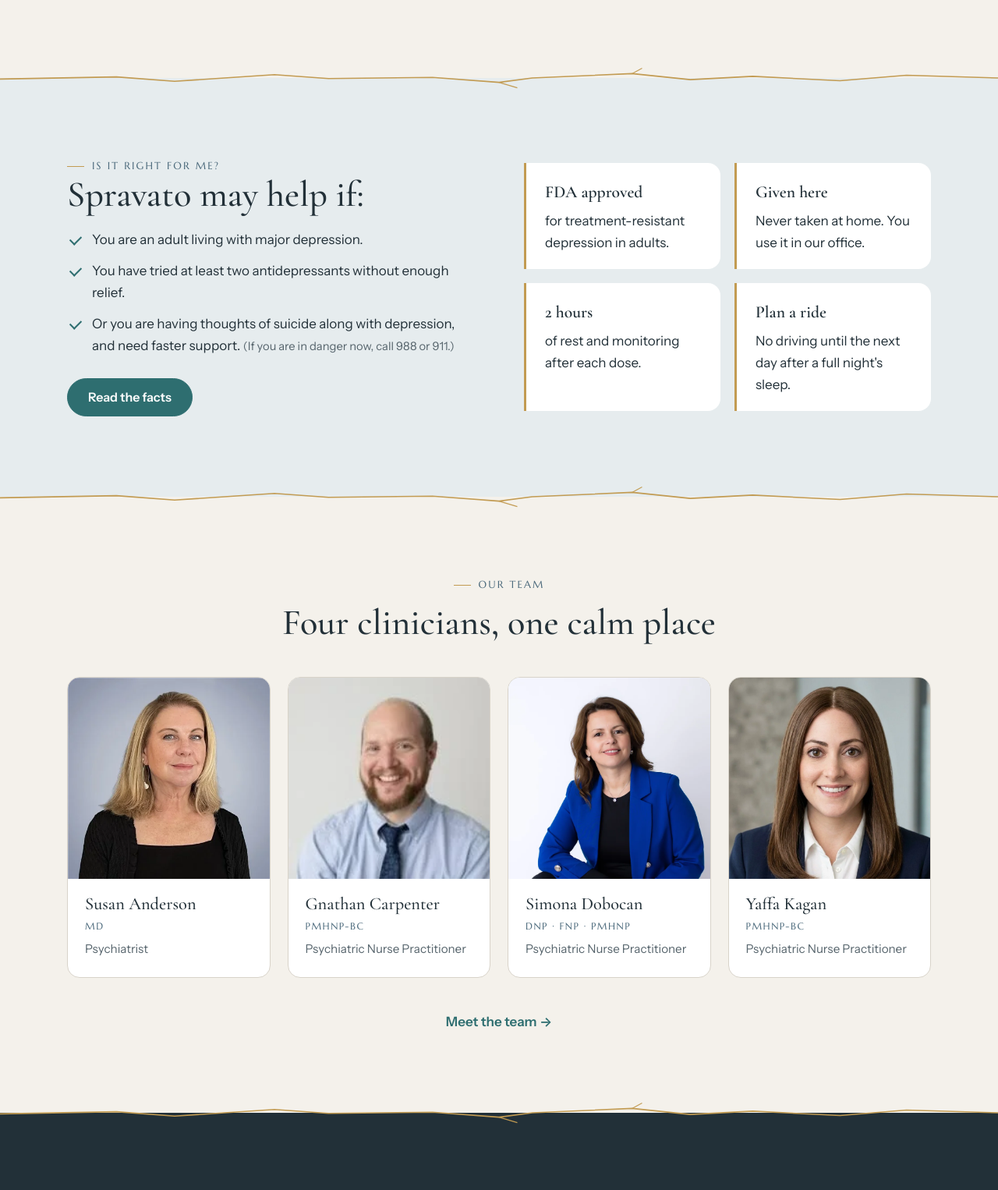
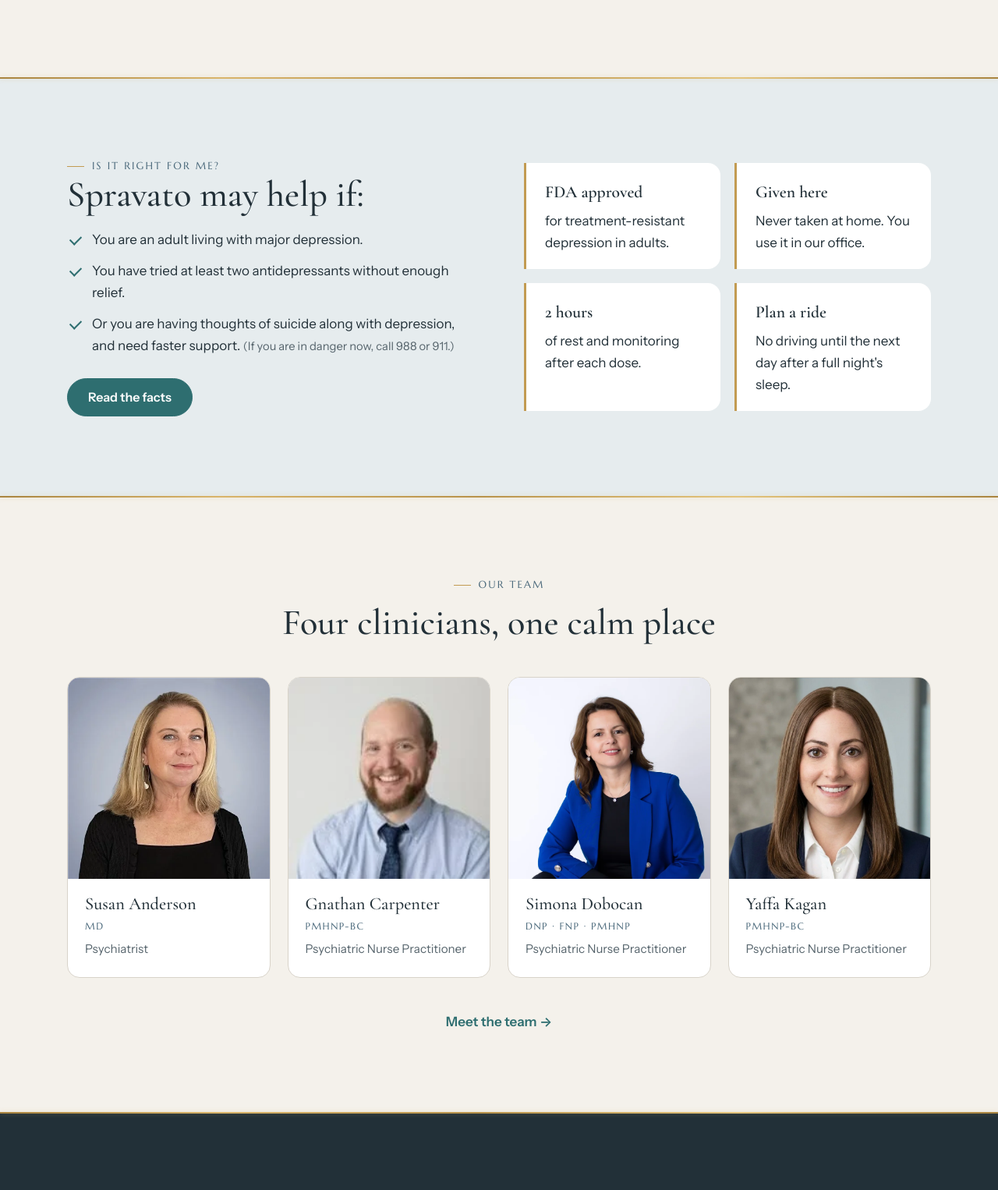
Before and after one commit to ryenellis-dev/kintsugi-psychiatry-preview, a plain HTML site: page index.html in a window 1280 px wide. Shown: the part 1391-2917 px from the top of the page at 78% size. Drawn offline with nearby package versions, Linux system fonts and the light colour scheme.

Commit message:
Straight gold seams where colors meet, crack above the CTA band, center the K mark
Co-Authored-By: Claude Opus 5.5 <noreply@anthropic.com>

```diff
--- a/index.html
+++ b/index.html
@@ -62,7 +62,7 @@
   </div>
 </section>
 
-<svg class="seam" viewBox="0 0 1200 40" preserveAspectRatio="none" aria-hidden="true"><path d="M0 22 L140 18 L210 26 L330 14 L395 21 L520 19 L600 28 L640 20 L760 12 L830 23 L905 17 L1010 25 L1090 15 L1200 20"/><path class="branch" d="M600 28 L622 38"/><path class="branch" d="M760 12 L772 2"/></svg>
+<div class="seam-line" aria-hidden="true"></div>
 <section class="band-mist">
   <div class="wrap split">
     <div>
@@ -83,7 +83,7 @@
     </div>
   </div>
 </section>
-<svg class="seam" viewBox="0 0 1200 40" preserveAspectRatio="none" aria-hidden="true"><path d="M0 22 L140 18 L210 26 L330 14 L395 21 L520 19 L600 28 L640 20 L760 12 L830 23 L905 17 L1010 25 L1090 15 L1200 20"/><path class="branch" d="M600 28 L622 38"/><path class="branch" d="M760 12 L772 2"/></svg>
+<div class="seam-line" aria-hidden="true"></div>
 
 <section>
   <div class="wrap">
@@ -101,7 +101,7 @@
   </div>
 </section>
 
-<svg class="seam" viewBox="0 0 1200 40" preserveAspectRatio="none" aria-hidden="true"><path d="M0 22 L140 18 L210 26 L330 14 L395 21 L520 19 L600 28 L640 20 L760 12 L830 23 L905 17 L1010 25 L1090 15 L1200 20"/><path class="branch" d="M600 28 L622 38"/><path class="branch" d="M760 12 L772 2"/></svg>
+<div class="seam-line" aria-hidden="true"></div>
 <section class="band-slate">
   <div class="wrap meaning">
     <svg class="bowl reveal" viewBox="0 0 300 220" role="img" aria-label="A bowl mended with gold">
@@ -121,7 +121,8 @@
   </div>
 </section>
 
-<section class="cta-band" style="border-top:1px solid rgba(232,226,214,.1)">
+<svg class="seam" viewBox="0 0 1200 40" preserveAspectRatio="none" aria-hidden="true"><path d="M0 22 L140 18 L210 26 L330 14 L395 21 L520 19 L600 28 L640 20 L760 12 L830 23 L905 17 L1010 25 L1090 15 L1200 20"/><path class="branch" d="M600 28 L622 38"/><path class="branch" d="M760 12 L772 2"/></svg>
+<section class="cta-band">
   <div class="wrap narrow">
     <h2>Ready to talk?</h2>
     <p class="lede">Send a short inquiry. We'll call you to talk through next steps.</p>
@@ -143,7 +144,7 @@
   var root=document.documentElement,calm=window.matchMedia('(prefers-reduced-motion: reduce)').matches;
   if(!calm&&'IntersectionObserver' in window){
     root.classList.add('motion');
-    document.querySelectorAll('.section-head,.reveal-kids>*,.seam,.reveal').forEach(function(el,i){
+    document.querySelectorAll('.section-head,.reveal-kids>*,.seam,.seam-line,.reveal').forEach(function(el,i){
       el.setAttribute('data-reveal','');var sib=el.parentElement&&el.parentElement.classList.contains('reveal-kids')?Array.prototype.indexOf.call(el.parentElement.children,el):0;el.style.setProperty('--d',Math.min(sib,6)*80+'ms');});
     var io=new IntersectionObserver(function(es){es.forEach(function(e){if(e.isIntersecting){e.target.classList.add('in');io.unobserve(e.target);}});},{rootMargin:'0px 0px -8% 0px',threshold:0.1});
     document.querySelectorAll('[data-reveal]').forEach(function(el){io.observe(el);});
--- a/styles.css
+++ b/styles.css
@@ -257,8 +257,8 @@ body > .seam { background: transparent; }
 .band-slate .todo-inline, .site-foot .todo-inline, .side-card .todo-inline { background: #FFE68A; color: #4A3500; }
 
 /* Reveal motion */
-.motion [data-reveal]:not(.seam):not(.bowl) { opacity: 0; transform: translateY(18px); transition: opacity .7s ease var(--d, 0ms), transform .7s ease var(--d, 0ms); }
-.motion [data-reveal].in:not(.seam):not(.bowl) { opacity: 1; transform: none; }
+.motion [data-reveal]:not(.seam):not(.seam-line):not(.bowl) { opacity: 0; transform: translateY(18px); transition: opacity .7s ease var(--d, 0ms), transform .7s ease var(--d, 0ms); }
+.motion [data-reveal].in:not(.seam):not(.seam-line):not(.bowl) { opacity: 1; transform: none; }
 
 /* Responsive */
 @media (max-width: 1020px) {
@@ -302,6 +302,13 @@ body > .seam { background: transparent; }
   .hero .btn-row .btn { flex: 1 1 100%; }
 }
 
-/* Hero: the round "K" mark cut from the logo file (the circle sits at about 8–39% across the image) */
+/* Hero: the round "K" mark cut from the logo file (measured: in the 1000x416 file the gold ring spans x 76–384, top at y 56) */
 .logo-crop { position: relative; width: 66%; aspect-ratio: 1; border-radius: 50%; overflow: hidden; box-shadow: 0 0 0 1px rgba(194, 155, 82, 0.35), 0 20px 50px rgba(0, 0, 0, 0.35); }
-.hero-art .logo-crop img { position: absolute; max-width: none; width: 318%; left: -23.6%; top: -18.6%; }
+.hero-art .logo-crop img { position: absolute; max-width: none; width: 320.5%; left: -23.72%; top: -17.31%; }
+
+/* Straight seam: where two colors meet, the edge itself is "mended" with a gold line that draws out from the center */
+.seam-line { position: relative; z-index: 2; height: 2px; margin: -1px 0; pointer-events: none;
+  background: linear-gradient(90deg, #A9843F, #D9B46A 22%, #B8924A 48%, #E4C47C 74%, #A9843F);
+  box-shadow: 0 0 6px rgba(217, 180, 106, 0.35); transform-origin: 50% 50%; }
+.motion .seam-line[data-reveal] { transform: scaleX(0); transition: transform 1.8s cubic-bezier(.4, 0, .2, 1); }
+.motion .seam-line.in { transform: scaleX(1); }
```
Also changed, not shown: about.html (+5 -4 lines), contact.html (+2 -2 lines), insurance.html (+2 -2 lines), services.html (+3 -3 lines), spravato.html (+3 -3 lines).
